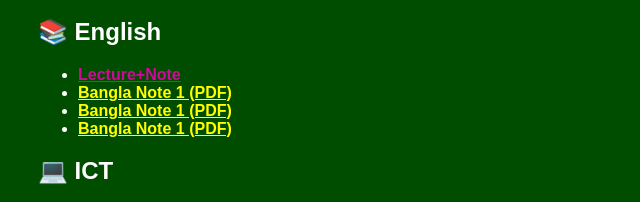
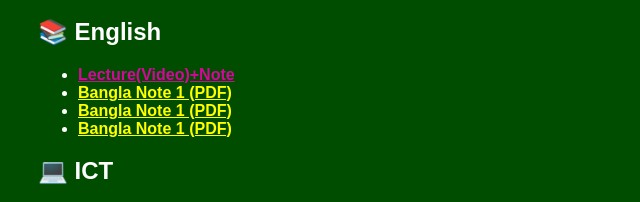
Before and after one commit to rez1ahmd/web, a plain HTML site: page bcs.html in a window 1280 px wide. Shown: the part 335-537 px from the top of the page, 0-640 px from the left. Drawn offline with Linux system fonts and the light colour scheme; files that its build step writes are made by us from their sources.

Commit message:
Add files via upload

```diff
--- a/bcs.html
+++ b/bcs.html
@@ -41,7 +41,7 @@
     <section>
       <h2>📚 English</h2>
       <ul>
-        <li><a href="https://drive.google.com/drive/folders/151aX6dwLRI3D99ATS_5vKkCB-mxdi06e" target="_blank" style="color: rgb(213, 6, 155);"><b>Lecture+Note</b></a></li>
+        <li><a href="https://drive.google.com/drive/folders/151aX6dwLRI3D99ATS_5vKkCB-mxdi06e" target="_blank" style="color: rgb(213, 6, 155);"><b>Lecture(Video)+Note</b></a></li>
         <li><a href="bcs_notes/bangla/note1.pdf" target="_blank" style="color: yellow;"><b>Bangla Note 1 (PDF)</b></a></li>
         <li><a href="bcs_notes/bangla/note1.pdf" target="_blank" style="color: yellow;"><b>Bangla Note 1 (PDF)</b></a></li>
         <li><a href="bcs_notes/bangla/note1.pdf" target="_blank" style="color: yellow;"><b>Bangla Note 1 (PDF)</b></a></li>
```
